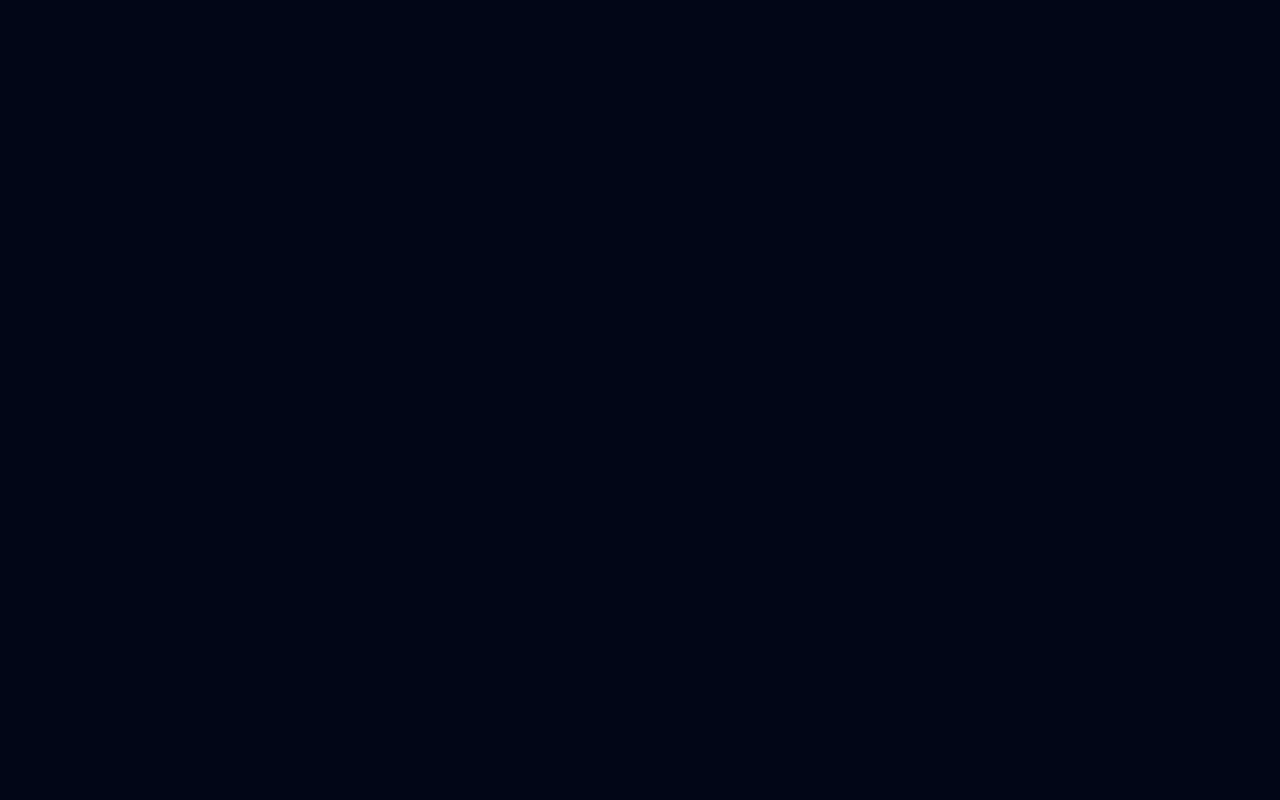
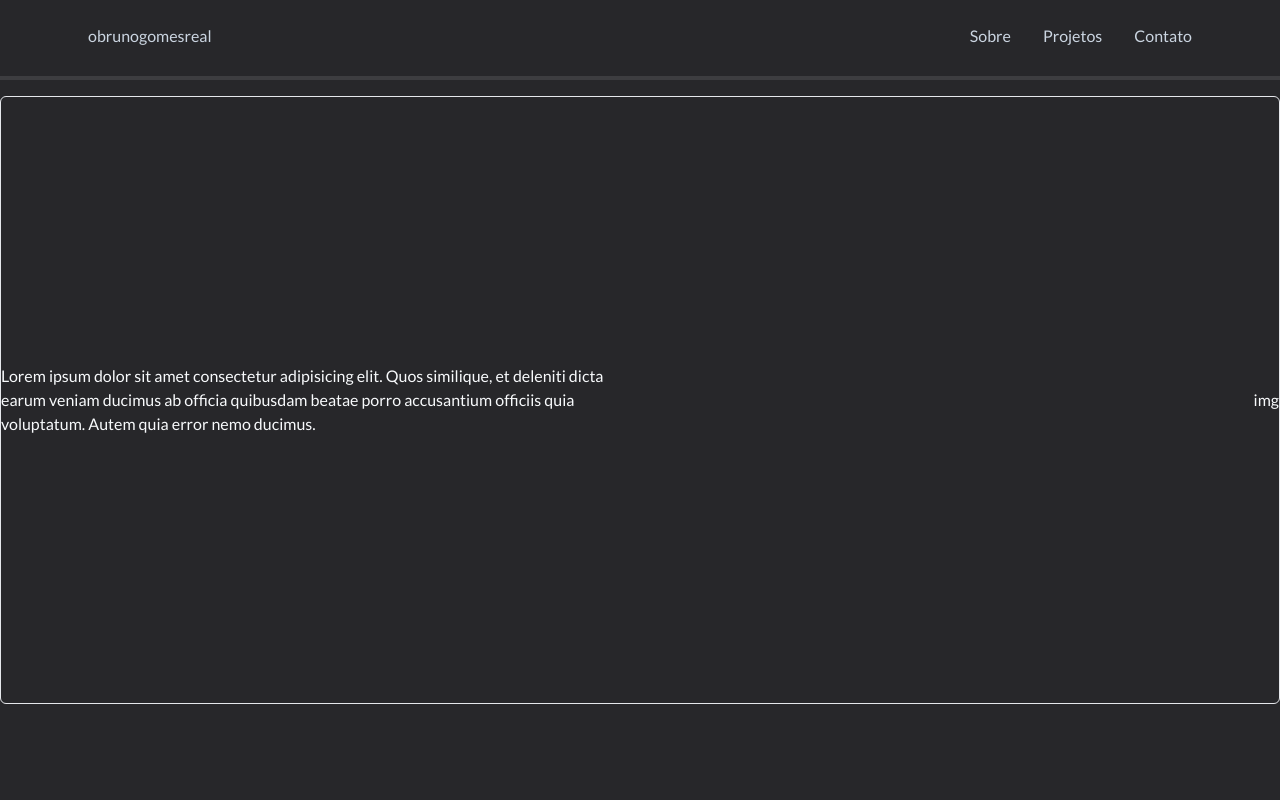
Before and after one commit to bgoomes/porifolio-obrunogomes, a React (Vite) app: page /sobre in a window 1280 px wide. Before the commit this address had no page. Shown: the top 800 px of the page. Built offline with nearby package versions, Linux system fonts and the light colour scheme.

Commit message:
ajuste pagina dev

```diff
--- a/index.html
+++ b/index.html
@@ -11,7 +11,7 @@
     <meta name="viewport" content="width=device-width, initial-scale=1.0" />
     <title>Bruno Gomes | Desenvolvedor Front-End</title>
   </head>
-  <body class="bg-slate-950 text-slate-50 antialiased">
+  <body class=" text-slate-50 antialiased">
     <div id="root"></div>
     <script type="module" src="/src/main.tsx"></script>
   </body>
--- a/src/App.tsx
+++ b/src/App.tsx
@@ -1,4 +1,3 @@
-
 import { Dev } from "./page/PageDev";
 
 
--- a/src/Router.tsx
+++ b/src/Router.tsx
@@ -1,12 +1,18 @@
 import { Routes, Route } from 'react-router-dom'
 import { App } from './App'
 import { Home } from './page/Home'
+import { Sobre } from './page/Sobre'
+import { Projetos } from './page/Projetos'
+import { Contato } from './page/Contato'
 
 export function Router(){
     return (
         <Routes>
           <Route path='/' element={<App />} />
           <Route path='/home' element={<Home />} />
+          <Route path='/sobre' element={<Sobre />} />
+          <Route path='/projetos' element={<Projetos />} />
+          <Route path='/contato' element={<Contato />} />
         </Routes>
     )
 }
--- a/src/components/Header/index.tsx
+++ b/src/components/Header/index.tsx
@@ -2,16 +2,16 @@ import { Link } from "react-router-dom";
 
 export function Header(){
     return (
-        <header className="w-full h-20 border-b-2 border-black/10 bg-zinc-800 text-slate-300 fixed">
+        <header className="w-full h-20 border-b-4 border-white/10 bg-zinc-800 text-slate-300 fixed">
             <div className=" max-w-6xl m-auto flex flex-row p-6 justify-between">
                 <div>
-                    <h1>obrunogomesreal</h1>
+                   <Link to="/home"> <h1>obrunogomesreal</h1></Link>
                 </div>
                     <nav>
                         <ul className="flex gap-8">
-                            <li><Link to="#">Sobre</Link></li>
-                            <li><Link to="#">Projetos</Link></li>
-                            <li><Link to="#">Contato</Link></li>
+                            <li><Link to="/sobre" className="hover:text-slate-200">Sobre</Link></li>
+                            <li><Link to="/projetos" className="hover:text-slate-200">Projetos</Link></li>
+                            <li><Link to="/contato" className="hover:text-slate-200">Contato</Link></li>
                         </ul>
                     </nav>
              </div>
--- /dev/null
+++ b/src/page/Contato/index.tsx
@@ -0,0 +1,14 @@
+import { Footer } from "../../components/Footer";
+import { Header } from "../../components/Header";
+
+export function Contato() {
+    return (
+        <main>
+        <Header />
+        <section className="w-full h-svh flex items-center justify-center">
+          <h1 className="text-slate-800 font-bold">CONTATO</h1>
+        </section>
+        <Footer />
+      </main>
+    )
+}
--- a/src/page/PageDev/index.tsx
+++ b/src/page/PageDev/index.tsx
@@ -3,16 +3,19 @@ import img from "../../assets/manutencao.svg"
 
 export function Dev() {
     return (
+      <main className="w-full h-svh bg-slate-950">
          <div className="flex flex-col items-center justify-center gap-4 my-8 fixed left-1/2  top-1/2 -translate-x-1/2 -translate-y-1/2 ">
           <div className="flex flex-col items-center justify-center gap-5">
             <img src={img} alt="imagem de um dev codando" className="w-[400px] "/>
-          <h1 className="font-medium text-gray-600">Pagina em desenvolvimento!</h1>
+            <h1 className="font-medium text-gray-400">Pagina em desenvolvimento!</h1>
           </div>
           <div>
             <Redes />
 
           </div>
         </div>
+      </main>
+
 
     )
   }
--- /dev/null
+++ b/src/page/Projetos/index.tsx
@@ -0,0 +1,14 @@
+import { Footer } from "../../components/Footer";
+import { Header } from "../../components/Header";
+
+export function Projetos() {
+    return (
+        <main>
+        <Header />
+        <section className="w-full h-svh flex items-center justify-center">
+          <h1 className="text-slate-800 font-bold">PROJETOS</h1>
+        </section>
+        <Footer />
+      </main>
+    )
+}
--- /dev/null
+++ b/src/page/Sobre/index.tsx
@@ -0,0 +1,19 @@
+import { Footer } from "../../components/Footer";
+import { Header } from "../../components/Header";
+
+export function Sobre() {
+    return (
+        <main>
+        <Header />
+        <section className="w-full h-svh py-24  flex justify-center bg-zinc-800">
+          <div className="max-w-7xl border rounded-md flex flex-row items-center justify-between gap-2">
+            <div className=" w-2/4">
+              <p>Lorem ipsum dolor sit amet consectetur adipisicing elit. Quos similique, et deleniti dicta earum veniam ducimus ab officia quibusdam beatae porro accusantium officiis quia voluptatum. Autem quia error nemo ducimus.</p>
+            </div>
+            <div>img</div>
+          </div>
+        </section>
+        <Footer />
+      </main>
+    )
+}
```
Lines whose indentation alone changed are shown as unchanged.
